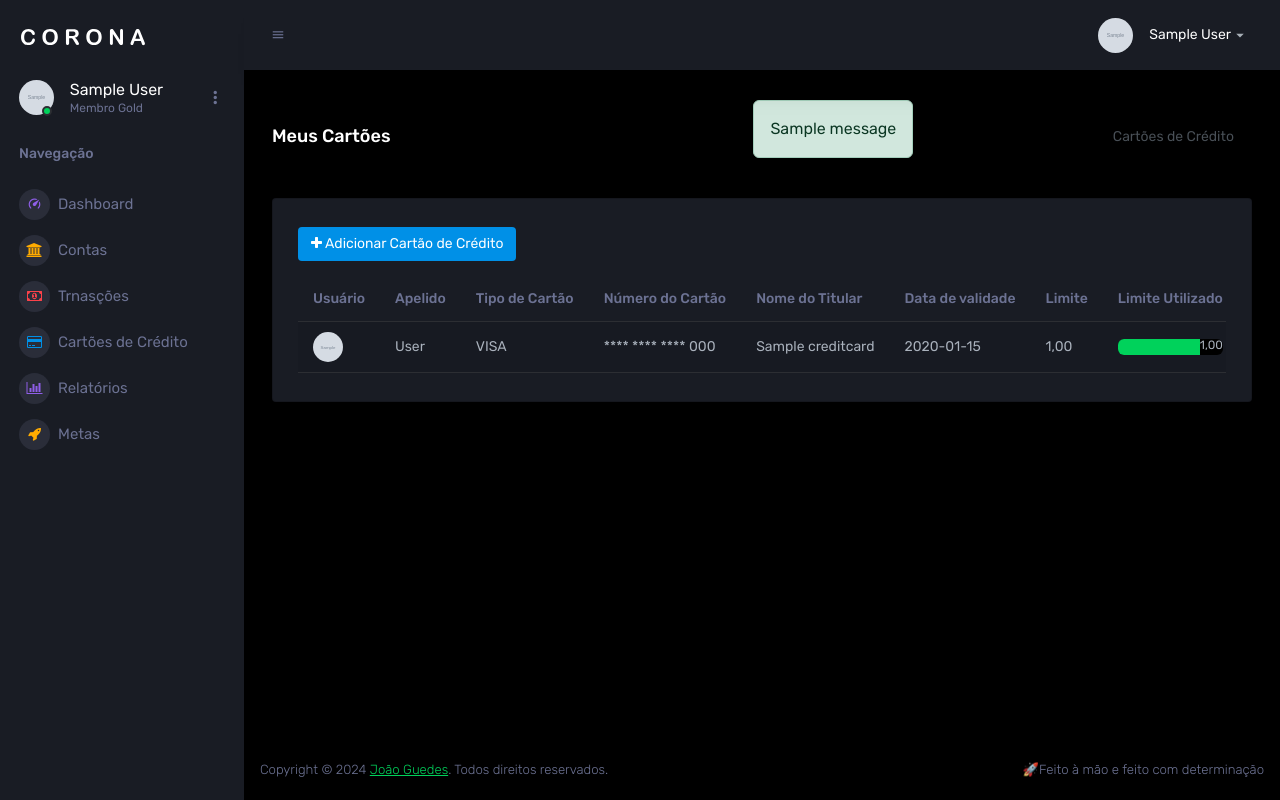
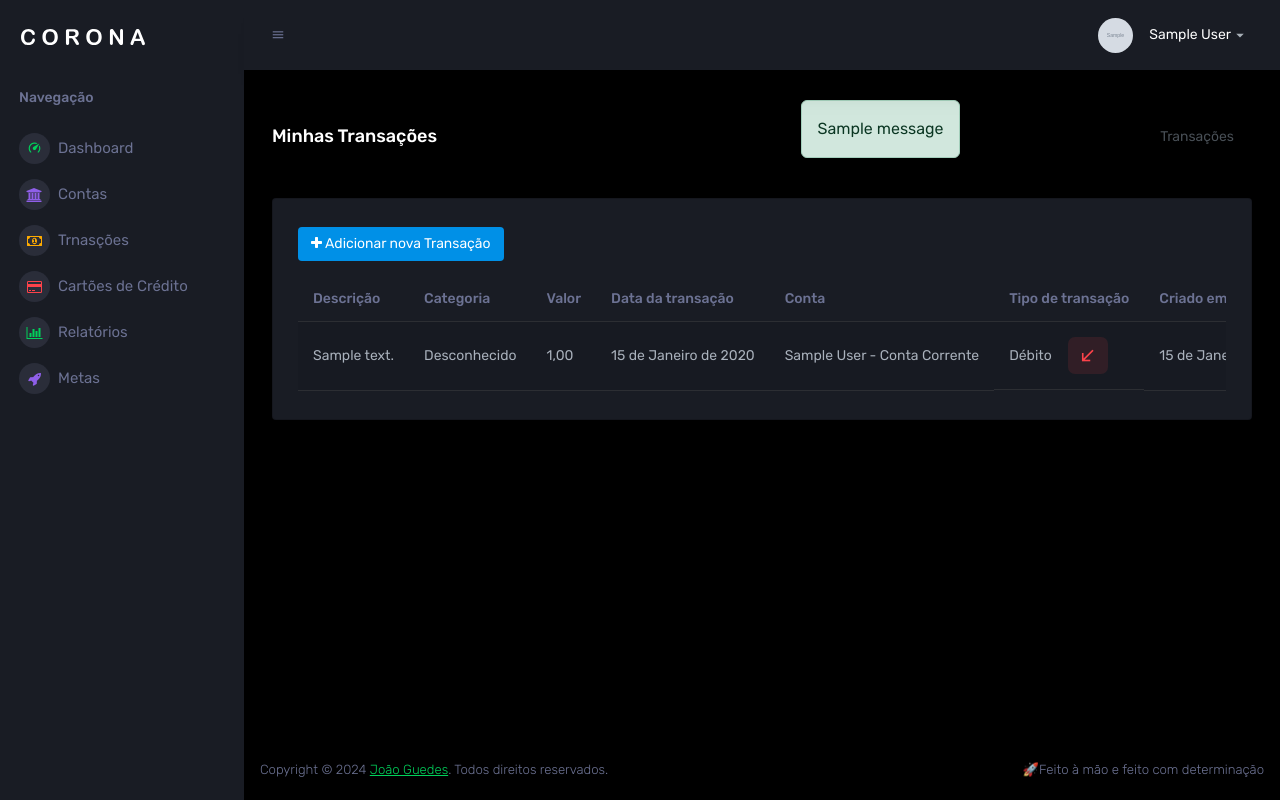
Before and after one commit to guedes-jr/django-my-finances, a Django app: page /transaction/ in a window 1280 px wide. Run offline with Django 5.2, Linux system fonts and the light colour scheme; a user stored in the database is signed in; tables that the repository leaves empty hold one stand-in row (values such as "Sample post"); grey boxes marked "Sample" are stand-in pictures; one stand-in notice (Sample message) is shown; some libraries are stand-ins or nearby versions.

Commit message:
finalizado cadastro, atualização e remoção de trnasções

```diff
--- /dev/null
+++ b/core/templates/transaction/transactions.html
@@ -0,0 +1,163 @@
+{% extends 'shared/base.html' %}
+
+{% load static %}
+{% load math_filters %}
+
+{% block title %}Carteias{% endblock %}
+
+{% block content %}
+<div class="modal fade" id="modal_1" tabindex="-1" role="dialog" aria-labelledby="exampleModalLabel" aria-hidden="true">
+  <div class="modal-dialog" role="document">
+    <div class="modal-content modal-lg">
+      <div class="modal-header">
+        <h5 class="modal-title" id="exampleModalLabel">Adicionar nova Transação</h5>
+        <button type="button" class="close" data-dismiss="modal" aria-label="Close">
+            <span aria-hidden="true">&times;</span>
+        </button>
+        </div>
+        <div class="modal-body">
+          <form class="forms-sample" method="post" enctype="multipart/form-data" action="{% url 'transaction' %}"> {% csrf_token %}
+            <div class="form-group row">
+              <label for="account_id" class="col-sm-3 col-form-label">Conta <span style="color: red">*</span></label>
+              <div class="col-sm-9">
+                <select class="form-select" id="account_id" name="account_id" required>
+                    {% for account in accounts %}
+                        <option value="{{ account.id }}">{{ account }}</option>
+                    {% endfor %}
+                </select>
+              </div>
+            </div>
+            <div class="form-group row">
+              <label for="category" class="col-sm-3 col-form-label">Categoria <span style="color: red">*</span></label>
+              <div class="col-sm-9">
+                <select class="form-select" id="category" name="category" required>
+                    {% for code, name in categorys %}
+                        <option value="{{ code }}">{{ name }}</option>
+                    {% endfor %}
+                </select>
+              </div>
+            </div>
+            <div class="form-group row">
+              <label for="value" class="col-sm-3 col-form-label">Valor <span style="color: red">*</span></label>
+              <div class="col-sm-9">
+                <div class="input-group">
+                  <div class="input-group-prepend">
+                    <span class="input-group-text bg-primary text-white">$</span>
+                  </div>
+                  <input type="number" class="form-control" id="value" name="value" value="0.00" required>
+                  <div class="input-group-append">
+                    <span class="input-group-text">.00</span>
+                  </div>
+                </div>
+              </div>
+            </div>
+            <div class="form-group row">
+              <label for="transaction_date" class="col-sm-3 col-form-label">Data da transação <span style="color: red">*</span></label>
+              <div class="col-sm-9">
+                <input type="date" class="form-control" id="transaction_date" name="transaction_date" placeholder="dd/mm/yyyy"  required>
+              </div>
+            </div>
+            <div class="form-group row">
+              <label for="description" class="col-sm-3 col-form-label">Descrição <span style="color: red">*</span></label>
+              <div class="col-sm-9">
+                <input type="text" class="form-control" id="description" name="description" placeholder="Descrição" required>
+              </div>
+            </div>
+            <div class="form-group row">
+              <label for="transaction_type" class="col-sm-3 col-form-label">Tipo <span style="color: red">*</span></label>
+              <div class="col-sm-9">
+                <select class="form-select" id="transaction_type" name="transaction_type" required>
+                    {% for code, name in types %}
+                        <option value="{{ code }}">{{ name }}</option>
+                    {% endfor %}
+                </select>
+              </div>
+            </div>
+            <div class="modal-footer">
+              <button type="button" class="btn btn-secondary" data-dismiss="modal">Cancelar</button>
+              <button type="submit" class="btn btn-primary">Cadastrar</button>
+            </div>
+          </form>
+        </div>
+    </div>
+  </div>
+</div>
+
+<div class="page-header">
+  <h3 class="page-title"> Minhas Transações </h3>
+  {% if messages %} {% for message in messages %}
+  <br />
+  <section class="alert {{message.tags}}">{{ message }}</section>
+  {% endfor %} {% endif %}
+  <nav aria-label="breadcrumb">
+    <ol class="breadcrumb">
+      <li class="breadcrumb-item active" aria-current="page">Transações</li>
+    </ol>
+  </nav>
+</div>
+<div class="row">
+  <div class="col-lg-12 grid-margin stretch-card">
+    <div class="card">
+      <div class="card-body">
+        <button type="button" class="btn btn-primary" data-toggle="modal" data-target="#modal_1">
+          <i class="fa fa-plus"></i> Adicionar nova Transação
+        </button>
+        </p>
+        <div class="table-responsive">
+          <table class="table table-striped">
+            <thead>
+              <tr>
+                <th> Descrição </th>
+                <th> Categoria </th>
+                <th> Valor </th>
+                <th> Data da transação </th>
+                <th> Conta </th>
+                <th> Tipo de transação </th>
+                <th> Criado em </th>
+                <th> Opções </th>
+              </tr>
+            </thead>
+            <tbody>
+              {% for transaction in transactions %}
+              <tr>
+                <td> {{transaction.description}} </td>
+                <td> {{transaction.get_category_display}} </td>
+                <td> {{transaction.value}} </td>
+                <td> {{transaction.transaction_date}} </td>
+                <td> {{transaction.account}} </td>
+                <td style="display: flex; align-items: center; gap: 1rem">
+                  {{transaction.get_transaction_type_display}}
+                  {% if transaction.get_transaction_type_display == "Débito" %}
+                    <div class="icon icon-box-danger">
+                    <span class="mdi mdi-arrow-bottom-left icon-item"></span>
+                    </div>
+                  {% elif transaction.get_transaction_type_display == "Crédito" %}
+                    <div class="icon icon-box-success ">
+                    <span class="mdi mdi-arrow-top-right icon-item"></span>
+                    </div>
+                  {% endif %}
+                </td>
+                <td> {{transaction.created_at}} </td>
+                <td>
+                  <a href="{% url 'update_transaction' id=transaction.id %}" style="padding: 7px; cursor: pointer; font-size: 18px">
+                    <i class="fa fa-edit text-primary"></i>
+                  </a>  |
+                  <a href="{% url 'delete_transaction' id=transaction.id %}" style="padding: 8px; cursor: pointer; font-size: 20px">
+                    <i class="fa fa-trash-o text-danger"></i>
+                  </a>
+                </td>
+              </tr>
+              {% endfor %}
+            </tbody>
+          </table>
+        </div>
+      </div>
+    </div>
+  </div>
+</div>
+{% endblock %}
+
+
+{% block extra_js %}
+<script src="{% static 'credcard/script.js' %}"></script>
+{% endblock %}
--- a/core/views.py
+++ b/core/views.py
@@ -12,6 +12,79 @@ from . import constants as c
 @login_required
 def dashboard(request):
     return render(request, 'home.html')
+
+
+@login_required
+def transaction(request):
+    if request.method == 'POST':
+        try:
+            new_transaction = Transaction(
+                user = request.user,
+                account=Account.objects.get(id=request.POST.get('account_id')),
+                category=request.POST.get('category'),
+                value=Decimal(request.POST.get('value')),
+                transaction_date=request.POST.get('transaction_date'),
+                description=request.POST.get('description'),
+                transaction_type=request.POST.get('transaction_type'),
+                created_at=datetime.now(),
+            )
+            new_transaction.save()
+        except Exception as e:
+            messages.add_message(request, constants.ERROR, e)
+
+    transactions = Transaction.objects.filter(user=request.user)
+    accounts = Account.objects.filter(user=request.user)
+    return render(request,
+                    'transaction/transactions.html',
+                    {
+                        'transactions': transactions,
+                        'categorys': c.CATEGORY_CHOICES,
+                        'types': c.TRANSACTION_TYPES,
+                        'accounts': accounts
+                    })
+
+@login_required
+def delete_transaction(request, id):
+    dlt_transaction = Transaction.objects.filter(id=id)
+    if dlt_transaction.count() > 0:
+        try:
+            dlt_transaction.delete()
+            messages.add_message(request, constants.SUCCESS, 'Transação removida com sucesso!')
+        except Exception as e:
+            messages.add_message(request, constants.ERROR, f'Erro ao remover a transação, erro: {e}')
+    else:
+        messages.add_message(request, constants.ERROR, f'Não existe nenhuma transação com o ID {id}')
+    return redirect('transaction')
+
+def update_transaction(request, id):
+    if request.method == 'POST':
+        description = request.POST.get('description')
+        transaction_id = request.POST.get('id')
+        try:
+            Transaction.objects.filter(pk=transaction_id) \
+                .update(
+                    account=Account.objects.get(id=request.POST.get('account_id')),
+                    category=request.POST.get('category'),
+                    value=Decimal(request.POST.get('value')),
+                    transaction_date=request.POST.get('transaction_date'),
+                    description=request.POST.get('description'),
+                    transaction_type=request.POST.get('transaction_type'))
+            messages.add_message(request, constants.SUCCESS, f'Transação {description} atualizada com sucesso!')
+        except Exception as e:
+            messages.add_message(request, constants.ERROR, e)
+        return redirect('transaction')
+
+    else:
+        updt_transaction = get_object_or_404(Transaction, id=id)
+        accounts = Account.objects.filter(user=request.user)
+        return render(request,
+                        'transaction/update_transaction.html',
+                        {
+                            'updt_transaction': updt_transaction,
+                            'categorys': c.CATEGORY_CHOICES,
+                            'types': c.TRANSACTION_TYPES,
+                            'accounts': accounts
+                        })
 
 @login_required
 def portifolio(request):
@@ -208,64 +281,3 @@ def update_credcard(request, id):
                       {
                           'updt_credcard' : updt_credcard,
                       })
-
-@login_required
-def transaction(request):
-    if request.method == 'POST':
-        try:
-            new_transaction = Transaction(
-                user = request.user,
-
-                created_at=datetime.now(),
-            )
-            new_transaction.save()
-        except Exception as e:
-            messages.add_message(request, constants.ERROR, f'{e}\n{new_transaction.__dict__}')
-
-    credcards = CreditCard.objects.filter(user=request.user)
-    return render(request,
-                    'credcard/credcards.html',
-                    {
-                        'credcards': credcards
-                    })
-
-@login_required
-def delete_transaction(request, id):
-    dlt_portifolio = CreditCard.objects.filter(id=id)
-    if dlt_portifolio.count() > 0:
-        try:
-            dlt_portifolio.delete()
-            messages.add_message(request, constants.SUCCESS, 'Cartão de crétido removido com sucesso!')
-        except Exception as e:
-            messages.add_message(request, constants.ERROR, f'Erro ao remover a Cartão de crédito, erro: {e}')
-    else:
-        messages.add_message(request, constants.ERROR, f'Não existe nenhum Cartão de crédito com o ID {id}')
-    return redirect('transaction')
-
-
-def update_transaction(request, id):
-    if request.method == 'POST':
-        card_id = request.POST.get('id')
-        surname = request.POST.get('surname')
-        try:
-            CreditCard.objects.filter(pk=card_id) \
-                .update(
-                        surname = surname,
-                        cardholder_name=request.POST.get('cardholder_name'),
-                        expiration_date=request.POST.get('expiration_date'),
-                        limit=Decimal(request.POST.get('limit')),
-                        current_limit=Decimal(request.POST.get('current_limit'))
-                    )
-
-            messages.add_message(request, constants.SUCCESS, f'Cartão de crédito {surname} atualizada com sucesso!')
-        except Exception as e:
-            messages.add_message(request, constants.ERROR, e)
-        return redirect('transaction')
-
-    else:
-        updt_transaction = get_object_or_404(CreditCard, id=id)
-        return render(request,
-                      'transaction/update_transaction.html',
-                      {
-                          'updt_transaction' : updt_transaction,
-                      })
--- a/templates/shared/partials/_sidebar.html
+++ b/templates/shared/partials/_sidebar.html
@@ -5,55 +5,6 @@
     <a class="sidebar-brand brand-logo-mini" href="{% url 'dashboard' %}"><img src="{% static 'images/logo-mini.svg' %}" alt="logo" /></a>
   </div>
   <ul class="nav">
-    <li class="nav-item profile">
-      <div class="profile-desc">
-        <div class="profile-pic">
-          <div class="count-indicator">
-            <img class="img-xs rounded-circle " src="{{user.avatar.url}}" alt="avatar">
-            <span class="count bg-success"></span>
-          </div>
-          <div class="profile-name">
-            <h5 class="mb-0 font-weight-normal">{{user.first_name}} {{user.last_name}}</h5>
-            <span>Membro Gold</span>
-          </div>
-        </div>
-        <a href="#" id="profile-dropdown" data-bs-toggle="dropdown"><i class="mdi mdi-dots-vertical"></i></a>
-        <div class="dropdown-menu dropdown-menu-right sidebar-dropdown preview-list" aria-labelledby="profile-dropdown">
-          <a href="#" class="dropdown-item preview-item">
-            <div class="preview-thumbnail">
-              <div class="preview-icon bg-dark rounded-circle">
-                <i class="mdi mdi-cog text-primary"></i>
-              </div>
-            </div>
-            <div class="preview-item-content">
-              <p class="preview-subject ellipsis mb-1 text-small">Configurações de Conta</p>
-            </div>
-          </a>
-          <div class="dropdown-divider"></div>
-          <a href="#" class="dropdown-item preview-item">
-            <div class="preview-thumbnail">
-              <div class="preview-icon bg-dark rounded-circle">
-                <i class="mdi mdi-onepassword  text-info"></i>
-              </div>
-            </div>
-            <div class="preview-item-content">
-              <p class="preview-subject ellipsis mb-1 text-small">Mudar senha</p>
-            </div>
-          </a>
-          <div class="dropdown-divider"></div>
-          <a href="#" class="dropdown-item preview-item">
-            <div class="preview-thumbnail">
-              <div class="preview-icon bg-dark rounded-circle">
-                <i class="mdi mdi-calendar-today text-success"></i>
-              </div>
-            </div>
-            <div class="preview-item-content">
-              <p class="preview-subject ellipsis mb-1 text-small">Lista de tarefas</p>
-            </div>
-          </a>
-        </div>
-      </div>
-    </li>
     <li class="nav-item nav-category">
       <span class="nav-link">Navegação</span>
     </li>
```
Also changed, not shown: core/models.py (+11 -2 lines), core/templates/transaction/transaction.html (deleted, +0 -163 lines), core/templates/transaction/update_transaction.html (+33 -23 lines).
